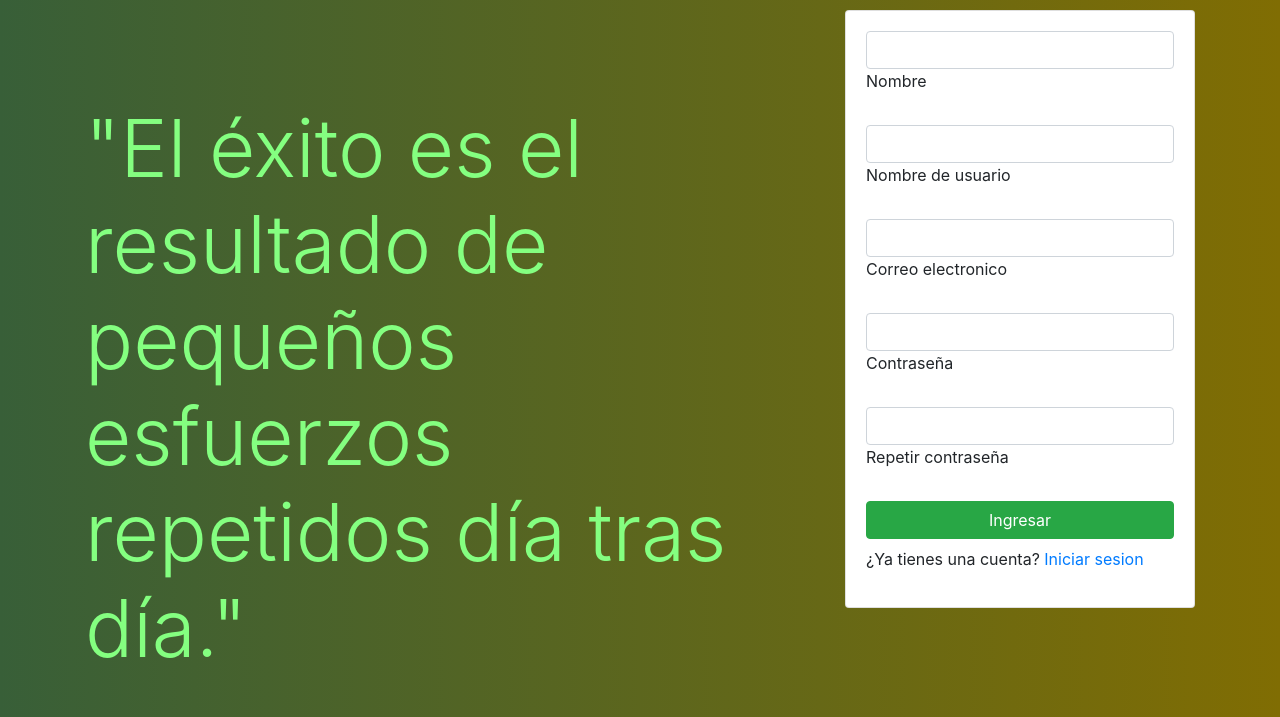
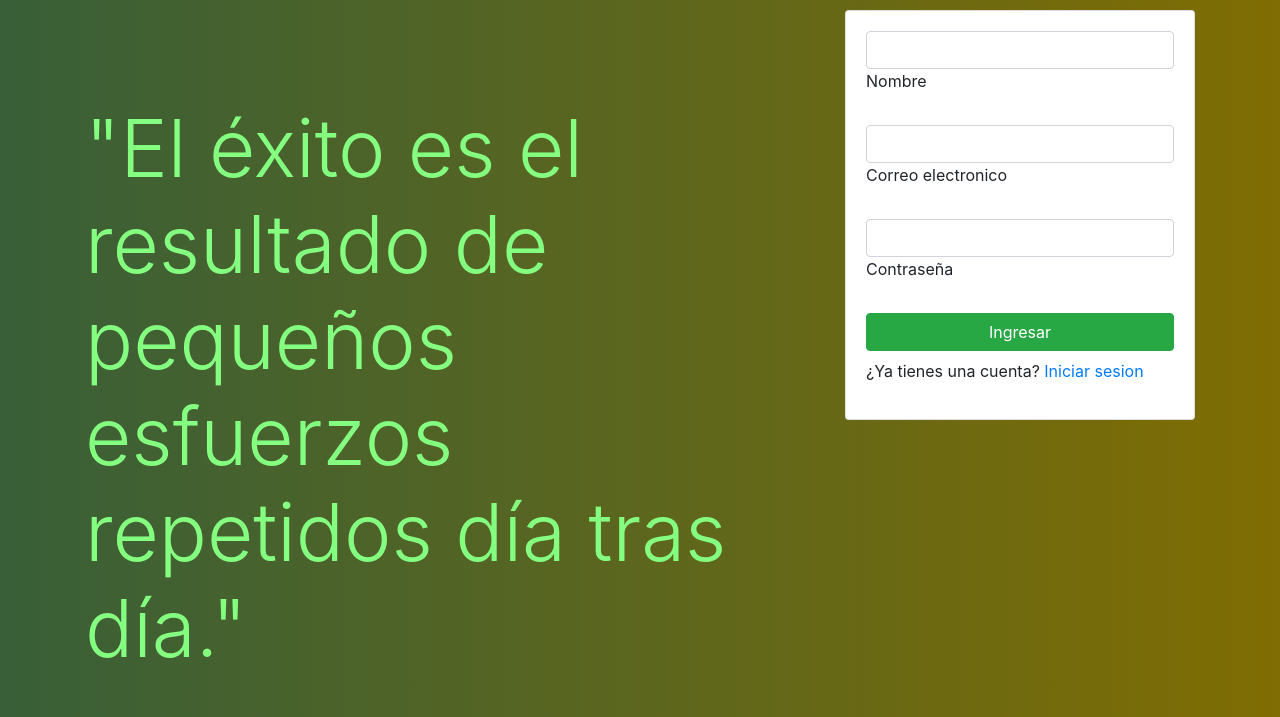
Before and after one commit to YeraldoCode/EconoMe-app, a Flask app: page /registro in a window 1280 px wide. Shown: the part 40-757 px from the top of the page. Run offline with Flask 3, Linux system fonts and the light colour scheme; some libraries are stand-ins or nearby versions.

Commit message:
Update user registration form and route to simplify input fields

```diff
--- a/econome/main.py
+++ b/econome/main.py
@@ -30,21 +30,15 @@ def perfil():
 def registro():
     return render_template('registro.html')
 
-
 @app.route('/agregar_usuario', methods=['POST'])
 def agregar_usuario():
-    # Capturar los datos del formulario
-    nombre = request.form.get('nombre')
-    email = request.form.get('email')
-    password = request.form.get('password')
-
-    # Insertar el nuevo usuario en la base de datos
+    nombre = request.form.get('unombre')
+    email = request.form.get('uemail')
+    password = request.form.get('upassword')
     cursor.execute('INSERT INTO usuarios (nombre, email, clave) VALUES (%s, %s, %s)',
                   (nombre, email, password))
     conexion.commit()
-
-    # Redirigir al login después del registro exitoso
-    return render_template('login.html')
+    return 'usuario agregado correctamente'
 
 
 @app.route('/analisis')
--- a/econome/templates/registro.html
+++ b/econome/templates/registro.html
@@ -27,36 +27,26 @@
             <div class="col-md-4">
                 <div class="card mt-10">
                     <div class="card-body">
-                      <form>
+                      <form action="{{ url_for('agregar_usuario') }}" method="POST">
                         <!-- Name input -->
                         <div data-mdb-input-init class="form-outline mb-4">
-                          <input type="text" id="registerName" class="form-control" />
+                          <input type="text" id="registerName" class="form-control" name="unombre" />
                           <label class="form-label" for="registerName">Nombre</label>
-                        </div>
-
-                        <!-- Username input -->
-                        <div data-mdb-input-init class="form-outline mb-4">
-                          <input type="text" id="registerUsername" class="form-control" />
-                          <label class="form-label" for="registerUsername">Nombre de usuario</label>
                         </div>
 
                         <!-- Email input -->
                         <div data-mdb-input-init class="form-outline mb-4">
-                          <input type="email" id="registerEmail" class="form-control" />
+                          <input type="email" id="registerEmail" class="form-control" name="uemail" />
                           <label class="form-label" for="registerEmail">Correo electronico</label>
                         </div>
 
                         <!-- Password input -->
                         <div data-mdb-input-init class="form-outline mb-4">
-                          <input type="password" id="registerPassword" class="form-control" />
+                          <input type="password" id="registerPassword" class="form-control" name="upassword" />
                           <label class="form-label" for="registerPassword">Contraseña</label>
                         </div>
 
-                        <!-- Repeat Password input -->
-                        <div data-mdb-input-init class="form-outline mb-4">
-                          <input type="password" id="registerRepeatPassword" class="form-control" />
-                          <label class="form-label" for="registerRepeatPassword">Repetir contraseña</label>
-                        </div>
+
 
                         <!-- Submit button -->
                         <button data-mdb-ripple-init type="submit" class="btn btn-success btn-block">Ingresar</button>
```
